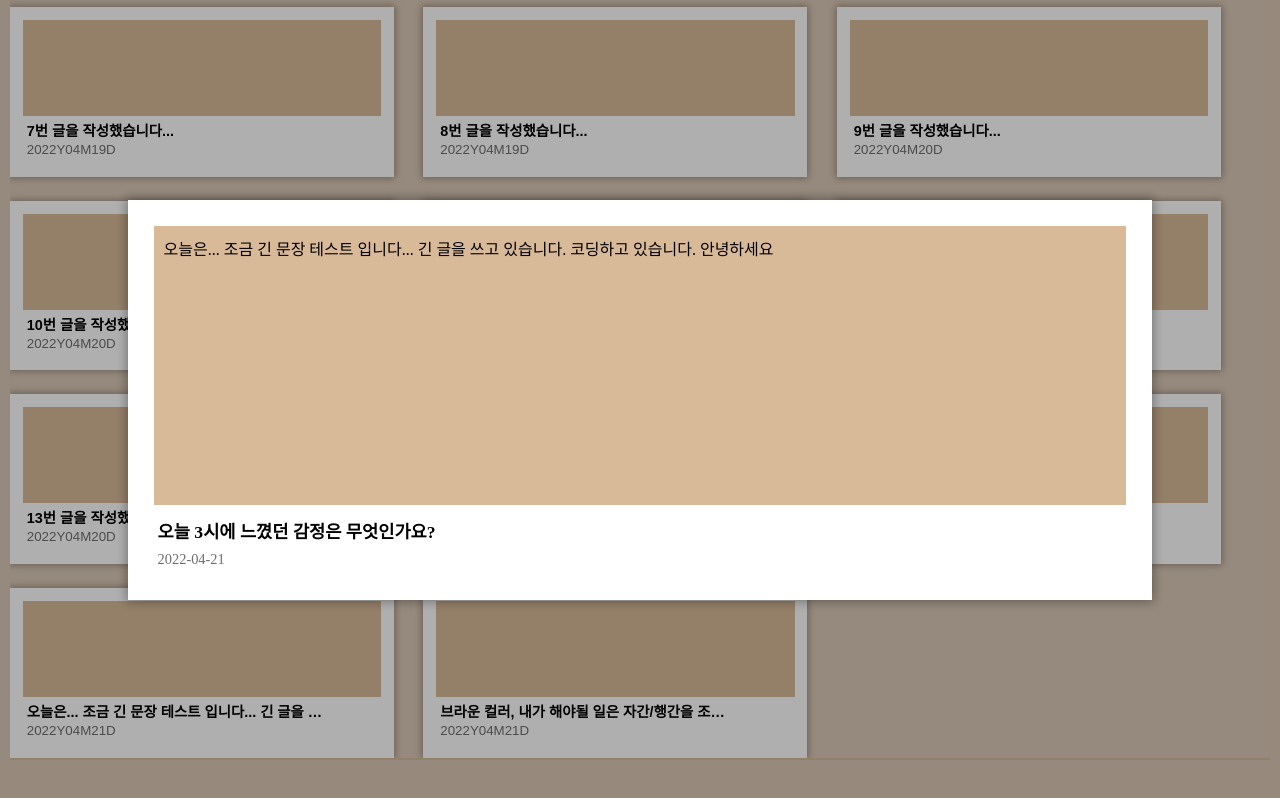
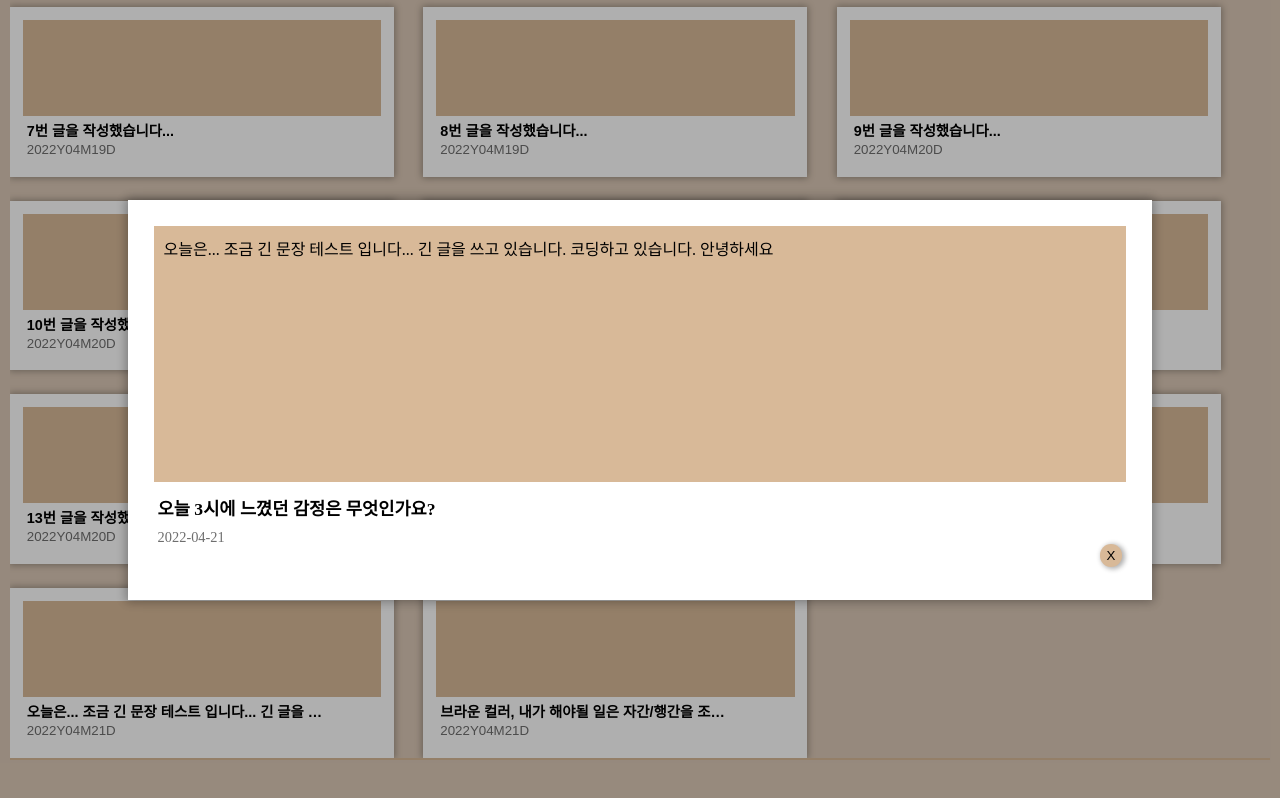
Before and after one commit to postop09/iammomoproject, a React (Create React App) app in the folder client/: page /momoshare in a window 1280 px wide. Both pictures are taken after a click on the item 202 px from the left and 1340 px from the top of the page. Shown: the part 668-1466 px from the top of the page. Built offline with nearby package versions, Linux system fonts and the light colour scheme.

Commit message:
[Feat} #12 모달창 닫기 버튼 추가
1. X 버튼 클릭 시 모달창 닫기
- 버튼 설명 텍스트 추가

```diff
--- a/client/src/components/Modal/ModalOthersCard.js
+++ b/client/src/components/Modal/ModalOthersCard.js
@@ -5,7 +5,7 @@ import testData from '../../database/testData.json';
 
 export default function ModalOthersCard({setIsClicked, cardId}) {
   const modalCloseSec = (e) => {
-    if (e.target.tagName === 'ARTICLE') {
+    if (e.target.tagName === 'ARTICLE' || e.target.tagName === 'BUTTON') {
       setIsClicked((prev) => !prev);
     }
   }
@@ -20,6 +20,9 @@ export default function ModalOthersCard({setIsClicked, cardId}) {
               <WrapTxt>
                 <TxtTitle>{data.topic}</TxtTitle>
                 <TxtDate>{data.createDate}</TxtDate>
+                <BtnClose>
+                  X<TxtHide>글 상세보기창 닫기</TxtHide>
+                </BtnClose>
               </WrapTxt>
             </WrapShare>
           </SecModalShareCard>
@@ -79,3 +82,19 @@ const TxtDate = styled.small`
   font-size: .9rem;
   color: #6e6e6e;
 `
+const BtnClose = styled.button`
+  float: right;
+  box-shadow: 2px 1px 5px 1px #00000050;
+  border-radius: 100%;
+  padding: 4px 7px;
+  background-color: ${theme.color.mellow};
+  cursor: pointer;
+`
+const TxtHide = styled.span`
+  position: absolute;
+  clip: rect(0 0 0 0);
+  width: 1px;
+  height: 1px;
+  margin: -1px;
+  overflow: hidden;
+`
```
